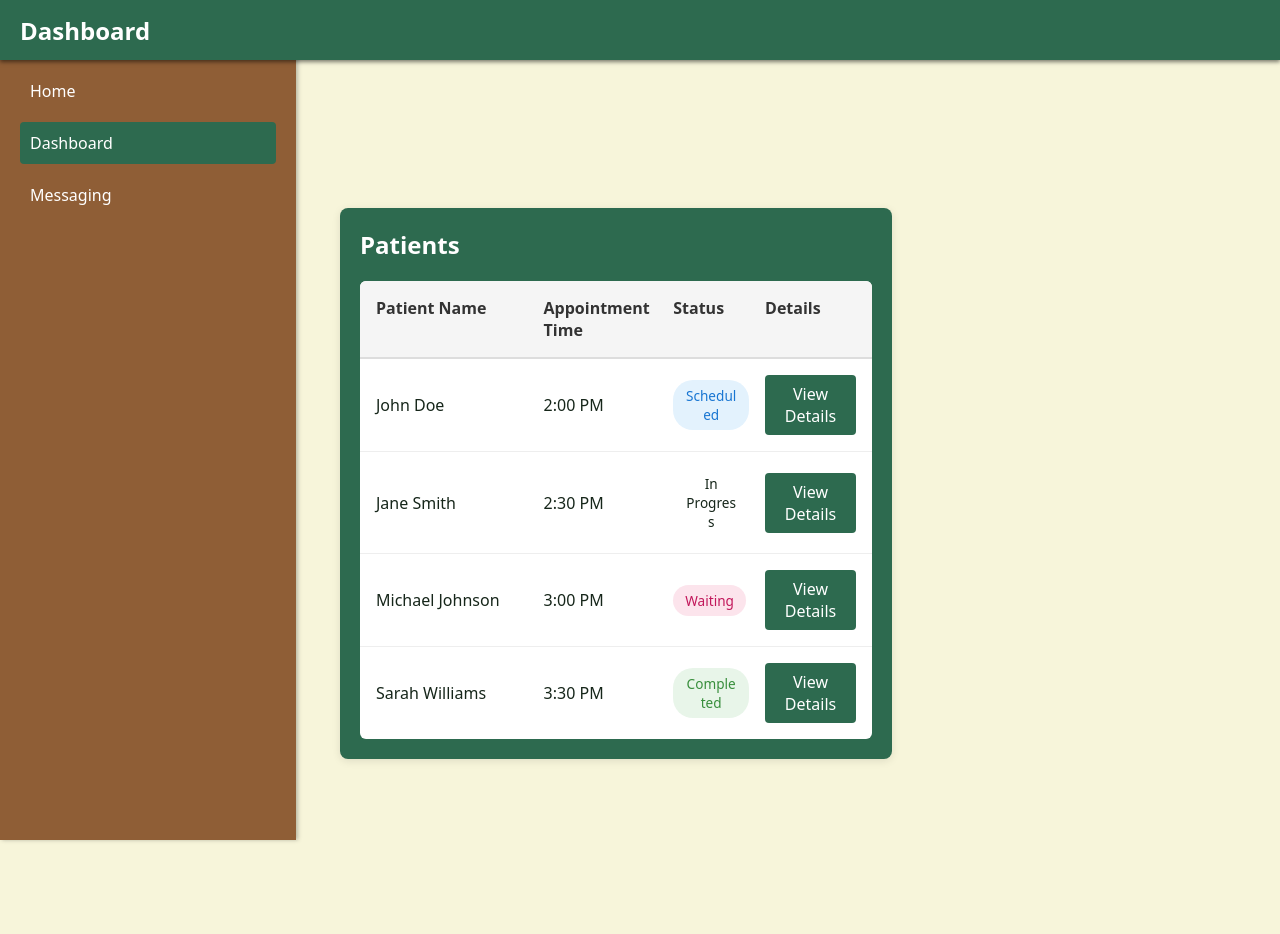
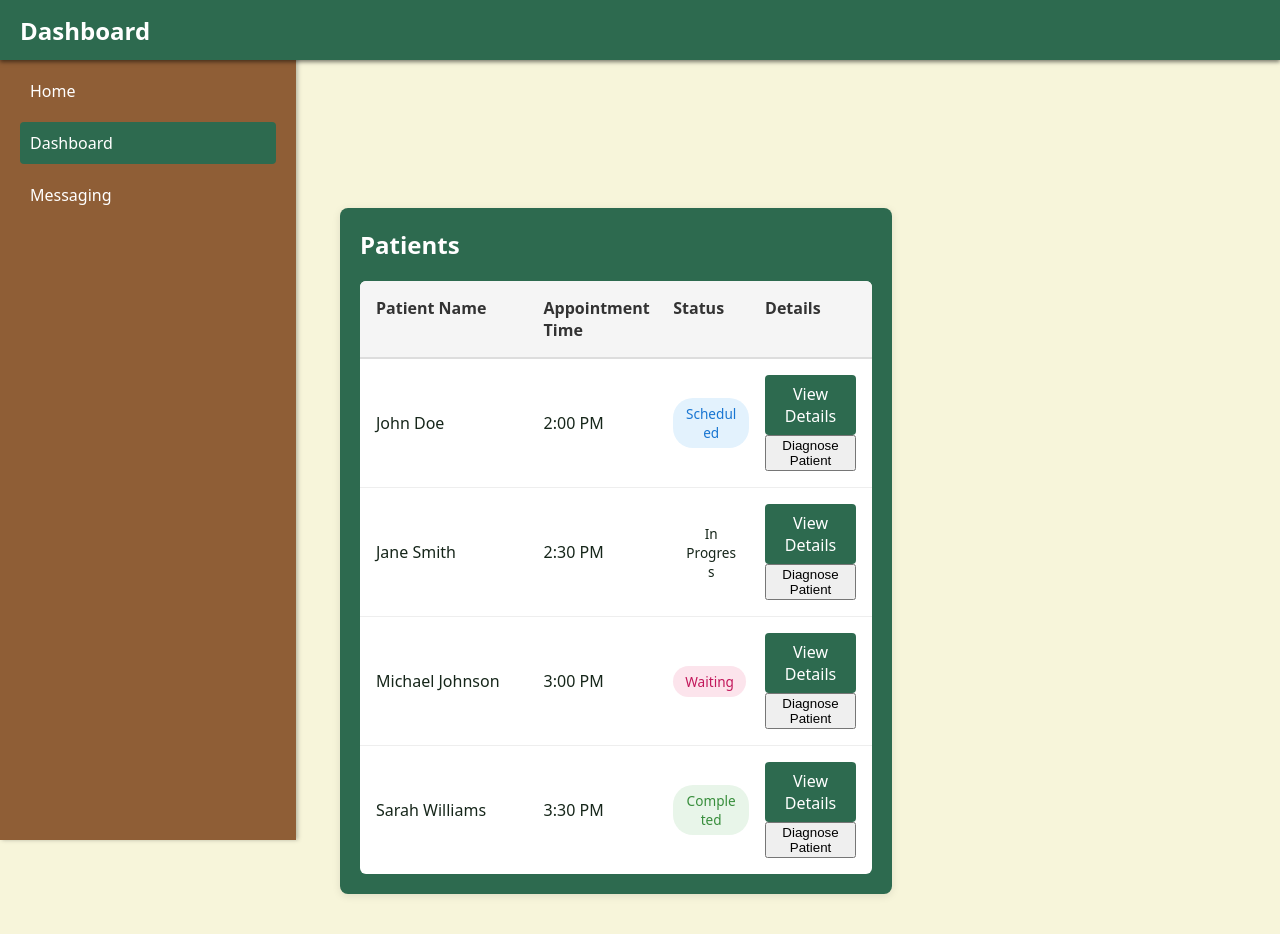
Before and after one commit to 2026bayviewglenEMR/view-of-the-bay, a Vue app in the folder frontend/: page /dashboard in a window 1280 px wide. Shown: the top 934 px of the page. Built offline with nearby package versions, Linux system fonts and the light colour scheme.

Commit message:
added button for diagnosing patients

```diff
--- a/frontend/src/views/Dashboard.vue
+++ b/frontend/src/views/Dashboard.vue
@@ -39,9 +39,19 @@
                             </span>
                         </div>
                         <div class="col-actions">
-                            <router-link :to="`/patient-details/${patient.id}`" class="details-btn">
-                                View Details
-                            </router-link>
+                            <router-link
+                            :to="`/patient-details/${patient.id}`"
+                            class="details-btn"
+                                >
+                            View Details
+                        </router-link>
+
+                            <button
+                                class="template-btn"
+                                @click="openTemplate(patient.id)"
+                            >
+                                Diagnose Patient
+                            </button>
                         </div>
                     </div>
                 </div>
```
